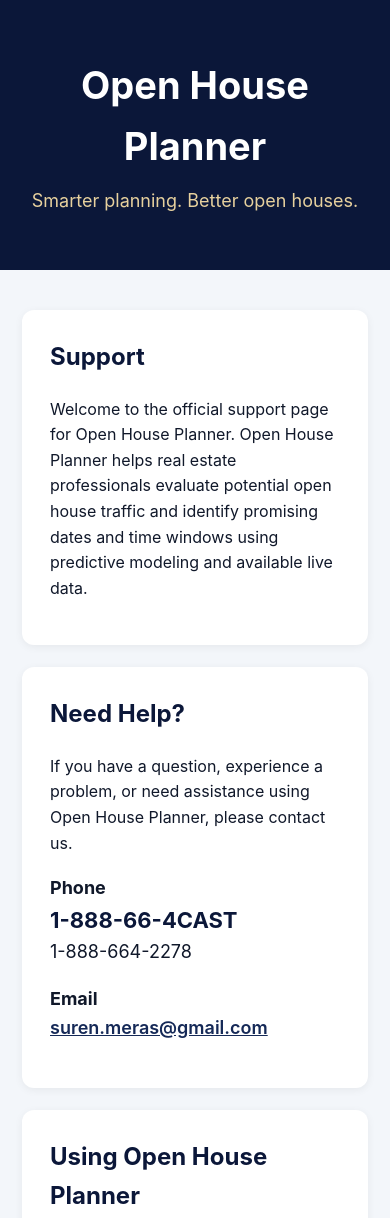
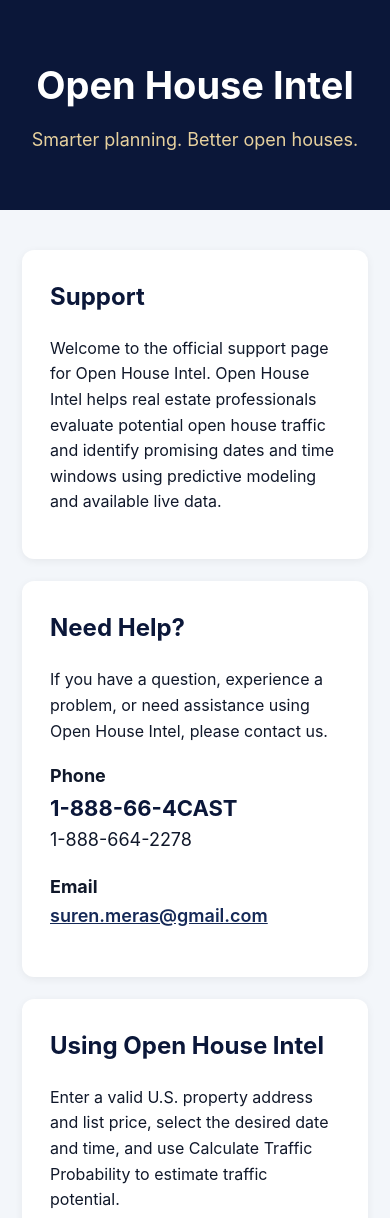
Before and after one commit to surenmeras/open-house-planner-site, a plain HTML site: page index.html in a window 390 px wide. Shown: the top 1218 px of the page. Drawn offline with Linux system fonts and the light colour scheme.

Commit message:
Rename support site to Open House Intel

```diff
--- a/index.html
+++ b/index.html
@@ -3,8 +3,8 @@
 <head>
   <meta charset="UTF-8">
   <meta name="viewport" content="width=device-width, initial-scale=1.0">
-  <title>Open House Planner | Support</title>
-  <meta name="description" content="Official support page for the Open House Planner mobile app.">
+  <title>Open House Intel | Support</title>
+  <meta name="description" content="Official support page for the Open House Intel mobile app.">
   <style>
     * {
       box-sizing: border-box;
@@ -82,7 +82,7 @@
 <body>
 
 <header>
-  <h1>Open House Planner</h1>
+  <h1>Open House Intel</h1>
   <p>Smarter planning. Better open houses.</p>
 </header>
 
@@ -91,8 +91,8 @@
   <section>
     <h2>Support</h2>
     <p>
-      Welcome to the official support page for Open House Planner.
-      Open House Planner helps real estate professionals evaluate
+      Welcome to the official support page for Open House Intel.
+      Open House Intel helps real estate professionals evaluate
       potential open house traffic and identify promising dates and
       time windows using predictive modeling and available live data.
     </p>
@@ -102,7 +102,7 @@
     <h2>Need Help?</h2>
     <p>
       If you have a question, experience a problem, or need assistance
-      using Open House Planner, please contact us.
+      using Open House Intel, please contact us.
     </p>
 
     <p class="contact">
@@ -118,7 +118,7 @@
   </section>
 
   <section>
-    <h2>Using Open House Planner</h2>
+    <h2>Using Open House Intel</h2>
     <p>
       Enter a valid U.S. property address and list price, select the
       desired date and time, and use Calculate Traffic Probability to
@@ -135,7 +135,7 @@
   <section>
     <h2>Forecast Disclaimer</h2>
     <p>
-      Open House Planner provides estimates and planning assistance.
+      Open House Intel provides estimates and planning assistance.
       Forecasts, attendance estimates, traffic probabilities, market
       information, and recommendations are not guarantees of actual
       attendance, property performance, market conditions, or future
@@ -147,7 +147,7 @@
     <h2>Privacy</h2>
     <p>
       Your privacy is important to us. Please review the
-      <a href="privacy.html">Open House Planner Privacy Policy</a>
+      <a href="privacy.html">Open House Intel Privacy Policy</a>
       for information about how data is handled when using the app.
     </p>
   </section>
@@ -156,7 +156,7 @@
 
 <footer>
   &copy; 2026 Suren David Meras. All rights reserved.<br>
-  Open House Planner
+  Open House Intel
 </footer>
 
 </body>
```
